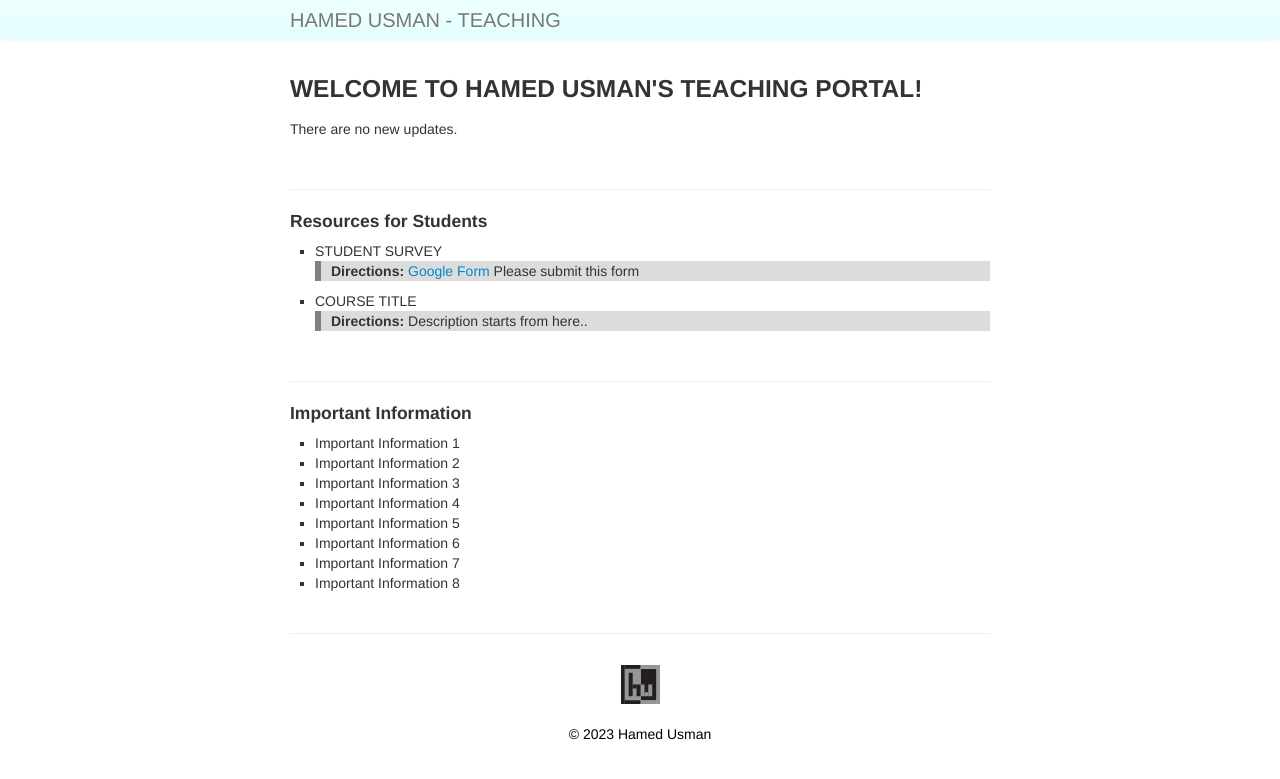
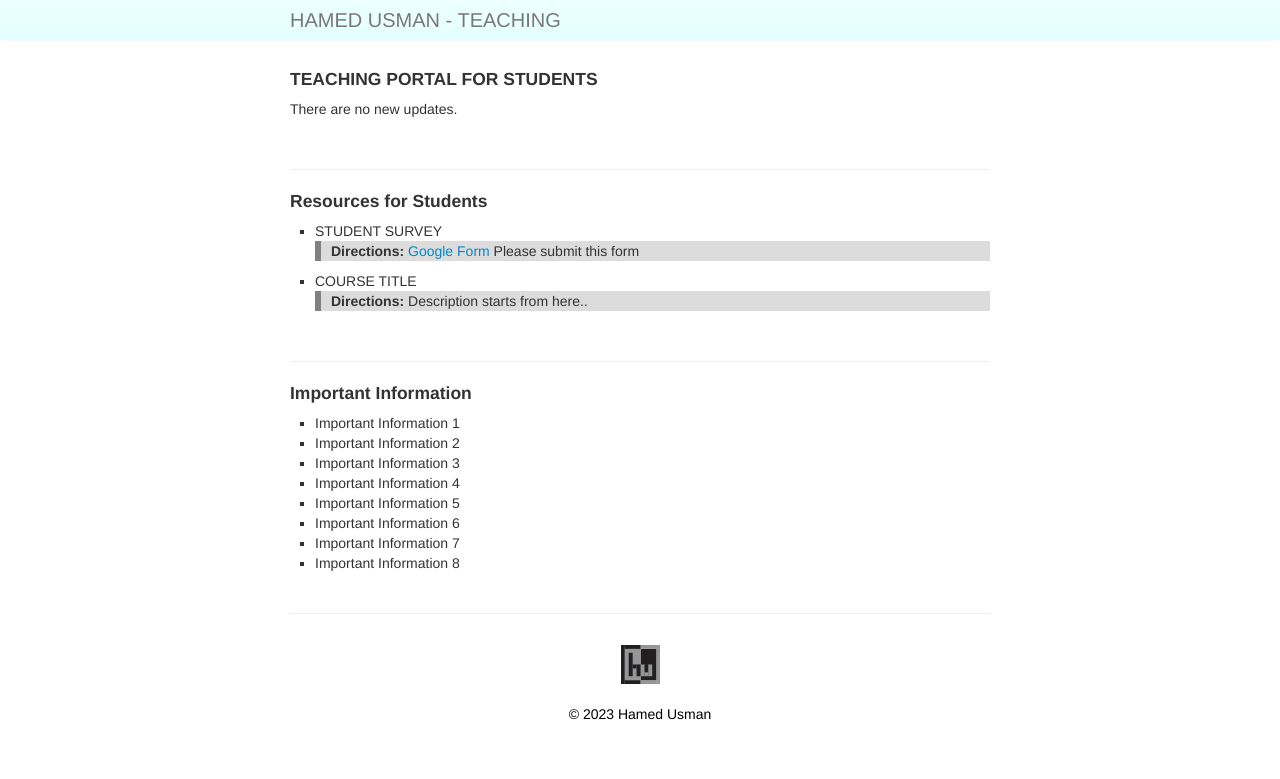
Before and after one commit to 101scm/101scm.github.io, a Jekyll site: the page built from index.md, in a window 1280 px wide. Shown: the top 779 px of the page. Built offline with Jekyll 4.4.1, drawn with Linux system fonts in a browser that asks for light colours.

Commit message:
Update index.md

```diff
--- a/index.md
+++ b/index.md
@@ -5,7 +5,7 @@ description: Hamed Usman is a Lecturer at Bahria University, Islamabad, Pakistan
 keywords: operations management, supply chain management, logistics
 ---
 
-<h3>WELCOME TO HAMED USMAN'S TEACHING PORTAL!</h3>
+<h4>TEACHING PORTAL FOR STUDENTS</h4>
 <p>There are no new updates.</p>
 
 <br/>
```
